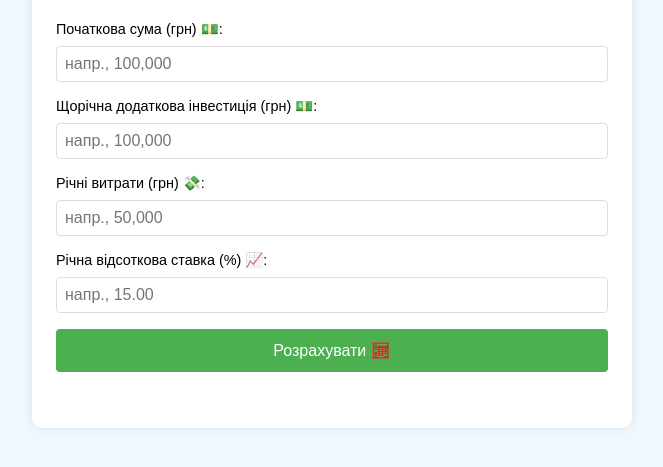
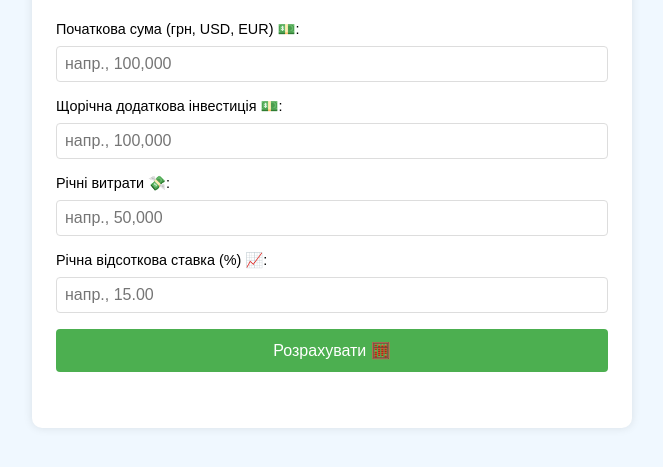
Before and after one commit to ivancheban/bond-calculator, a plain HTML site: page index.html in a window 1280 px wide. Shown: the part 229-696 px from the top of the page, without its empty margins (308-971 px from the left). Drawn offline with Linux system fonts and the light colour scheme.

Commit message:
changed text

```diff
--- a/index.html
+++ b/index.html
@@ -101,15 +101,15 @@
     <div class="container">
         <h1>Онлайн калькулятор ОВДП 💰</h1>
         <div class="input-group">
-            <label for="initialAmount">Початкова сума (грн) 💵:</label>
+            <label for="initialAmount">Початкова сума (грн, USD, EUR) 💵:</label>
             <input type="text" id="initialAmount" placeholder="напр., 100,000">
         </div>
         <div class="input-group">
-            <label for="additionalAmount">Щорічна додаткова інвестиція (грн) 💵:</label>
+            <label for="additionalAmount">Щорічна додаткова інвестиція 💵:</label>
             <input type="text" id="additionalAmount" placeholder="напр., 100,000">
         </div>
         <div class="input-group">
-            <label for="annualExpenses">Річні витрати (грн) 💸:</label>
+            <label for="annualExpenses">Річні витрати 💸:</label>
             <input type="text" id="annualExpenses" placeholder="напр., 50,000">
         </div>
         <div class="input-group">
```
